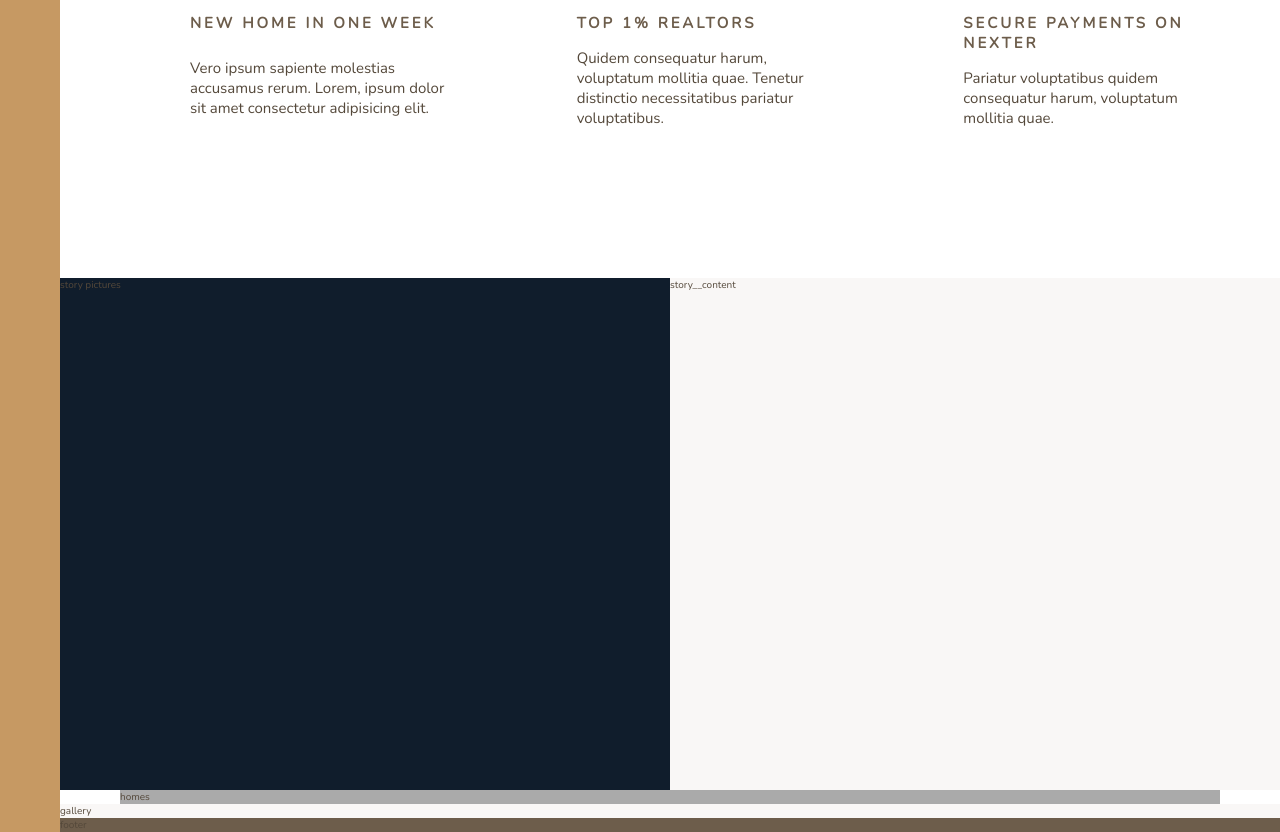
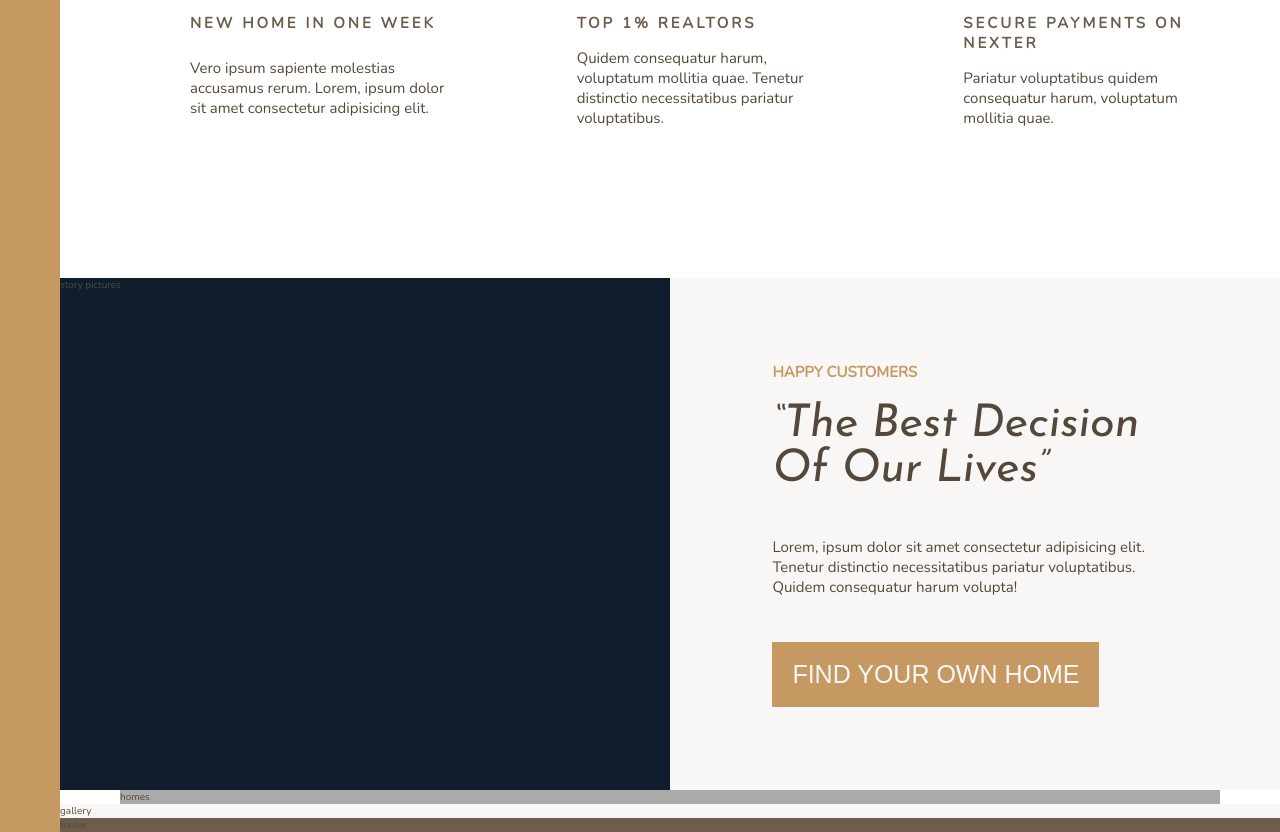
Before and after one commit to HarishTagadghar/nexter-css, a website: page index.html in a window 1280 px wide. Shown: the part 972-1804 px from the top of the page. Drawn offline with nearby package versions, Linux system fonts and the light colour scheme.

Commit message:
story content section completed

```diff
--- a/index.html
+++ b/index.html
@@ -80,7 +80,16 @@
             story pictures
         </div>
         <div class="story-content">
-            story__content
+           <h3 class="heading-3-dark mb-sm">
+               HAPPY CUSTOMERS
+           </h3>
+           <h2 class="heading-2 mb-lg"> &ldquo;The Best Decision Of Our Lives&rdquo;</h2>
+           <p class="story-content-text mb-lg">
+            Lorem, ipsum dolor sit amet consectetur adipisicing elit. Tenetur distinctio necessitatibus pariatur voluptatibus. Quidem consequatur harum volupta!
+           </p>
+           <button class="story-content-btn">
+               FIND YOUR OWN HOME
+           </button>
         </div>
         <div class="homes">
             homes
--- a/sass/_story.scss
+++ b/sass/_story.scss
@@ -6,5 +6,27 @@
     &-content{
         background-color: $color-grey-light-1;
         grid-column: col-start 5 / full-end;
+        padding: 6rem 8vw;
+
+        display: flex;
+        flex-direction: column;
+        justify-content: center;
+        align-items: flex-start;
+        &-text{
+            font-size: 1.5rem;
+            font-weight: 400;
+        }
+        &-btn{
+            color: $color-grey-light-1;
+            background-color: $color-primary;
+            padding: 1.8rem 2rem;
+            font-size: 2.5rem;
+            border: none;
+            transition: all .2s;
+        }
+        &-btn:hover{
+            background-color: $color-primary-dark;
+        }
     }
+
 }
--- a/sass/_typography.scss
+++ b/sass/_typography.scss
@@ -1,3 +1,22 @@
+.heading-1{
+    font-family: $font-display;
+    font-weight: 400;
+}
+.heading-2{
+    font-family: $font-display;
+    font-weight: 400;
+
+    font-style: italic;
+    font-size: 4.5rem;;
+}
+.heading-3{
+    font-family: $font-display;
+    font-weight: 400;
+    &-dark{
+        color: $color-primary;
+        font-size: 1.5rem;
+    }
+}
 .heading-4{
     font-family: $font-display;
     font-weight: 400;
@@ -8,3 +27,7 @@
         letter-spacing: .3rem;
     }
 }
+
+.mb-sm{ margin-bottom: 2rem;}
+.mb-md{ margin-bottom: 3rem;}
+.mb-lg{ margin-bottom: 4.5rem;}
```
Also changed, not shown: css/style.css, 1 other file.
